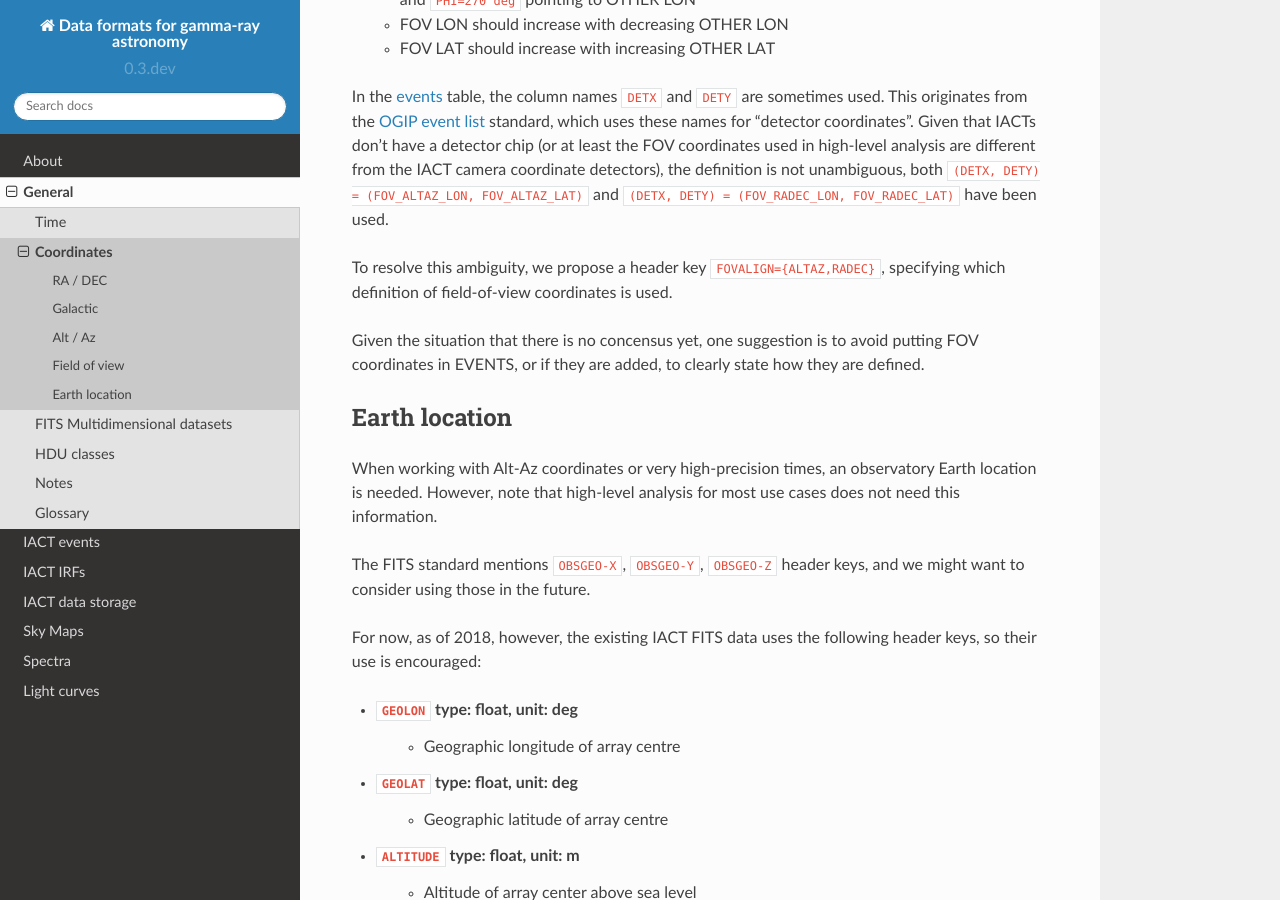
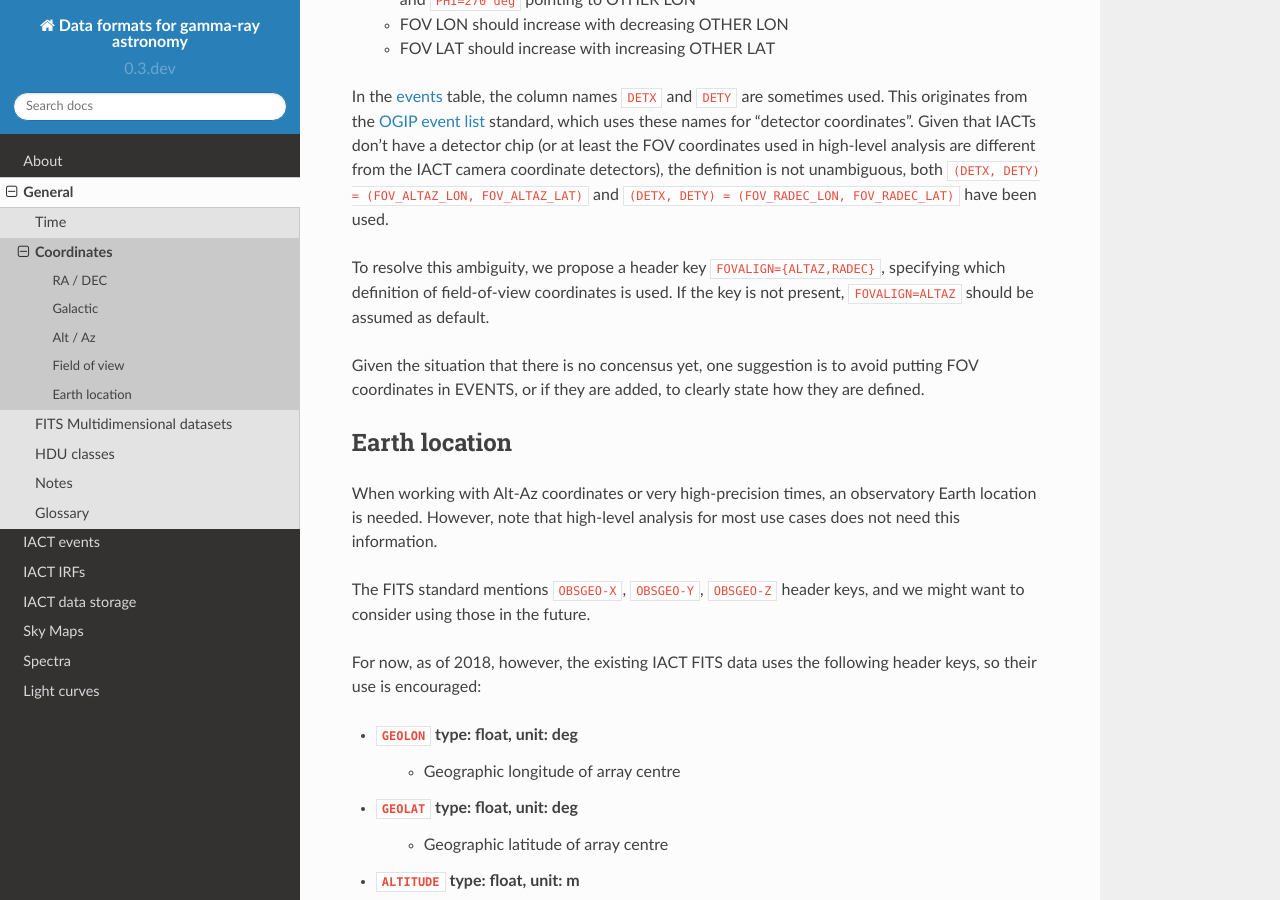
Before and after one commit to open-gamma-ray-astro/gamma-astro-data-formats, a Sphinx documentation site: the page built from source/general/coordinates.rst, in a window 1280 px wide and 900 px high, scrolled down 3722 px. Built offline with Sphinx 7.4.7 and the Read the Docs theme 2.0.0, drawn with Linux system fonts in a browser that asks for light colours.

Commit message:
add that the default value for FOVALIGN is ALTAZ

```diff
--- a/source/general/coordinates.rst
+++ b/source/general/coordinates.rst
@@ -197,7 +197,8 @@ and ``(DETX, DETY) = (FOV_RADEC_LON, FOV_RADEC_LAT)``
 have been used.
 
 To resolve this ambiguity, we propose a header key ``FOVALIGN={ALTAZ,RADEC}``,
-specifying which definition of field-of-view coordinates is used.
+specifying which definition of field-of-view coordinates is used. If the key is
+not present, ``FOVALIGN=ALTAZ`` should be assumed as default.
 
 Given the situation that there is no concensus yet, one suggestion is to avoid putting
 FOV coordinates in EVENTS, or if they are added, to clearly state how they are defined.
```
